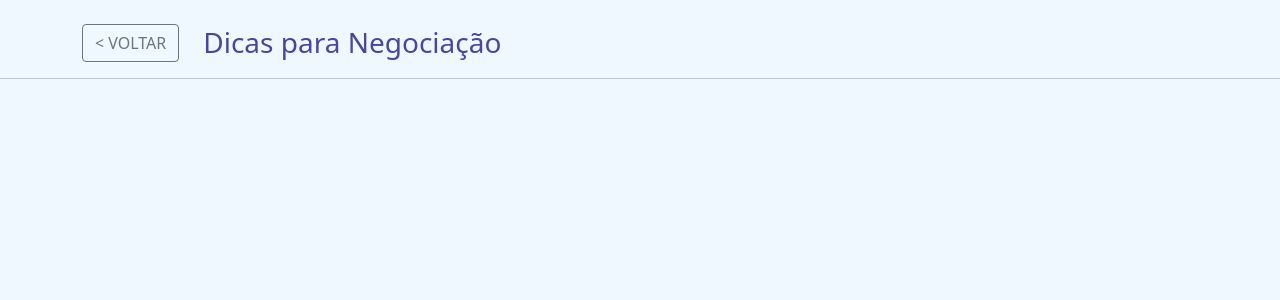
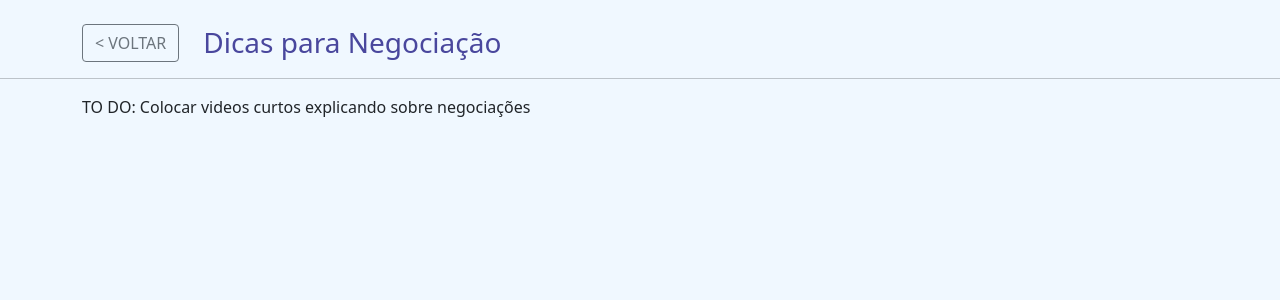
Before and after one commit to gustavogalmeida/Plataforma-de-Investimentos-em-Renda-Fixa_python, a Flask app: page /dicas in a window 1280 px wide. Shown: the part 64-364 px from the top of the page. Run offline with Flask 3, Linux system fonts and the light colour scheme; some libraries are stand-ins or nearby versions.

Commit message:
chore: inserido p com proximos passos

```diff
--- a/app/templates/dicas.html
+++ b/app/templates/dicas.html
@@ -14,7 +14,10 @@
     </div>
 </div>
 <hr>
+<div class="container">
+    <p>TO DO: Colocar videos curtos explicando sobre negociações</p>
 
+</div>
 {% endblock %}
 </body>
 </html>
```
